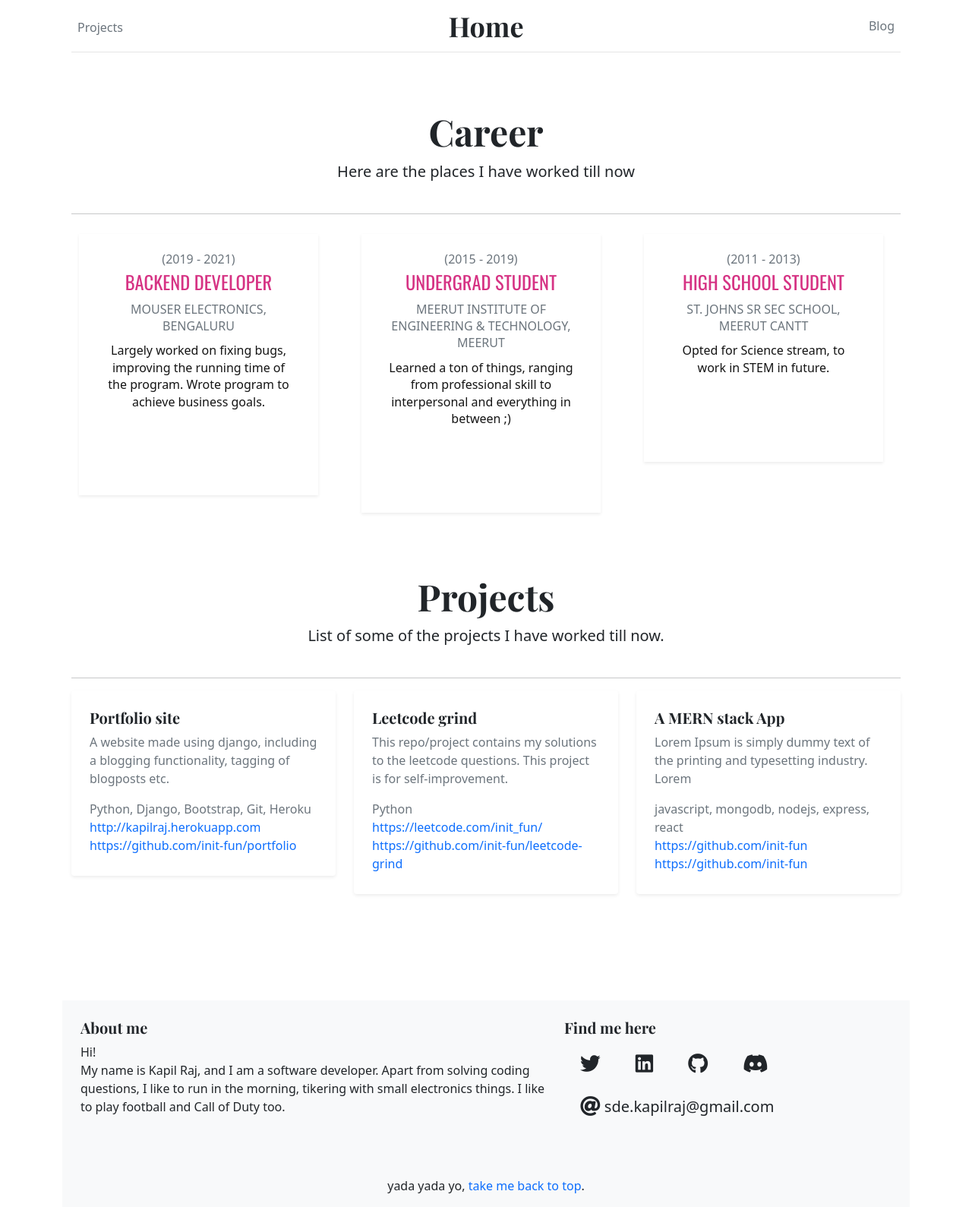
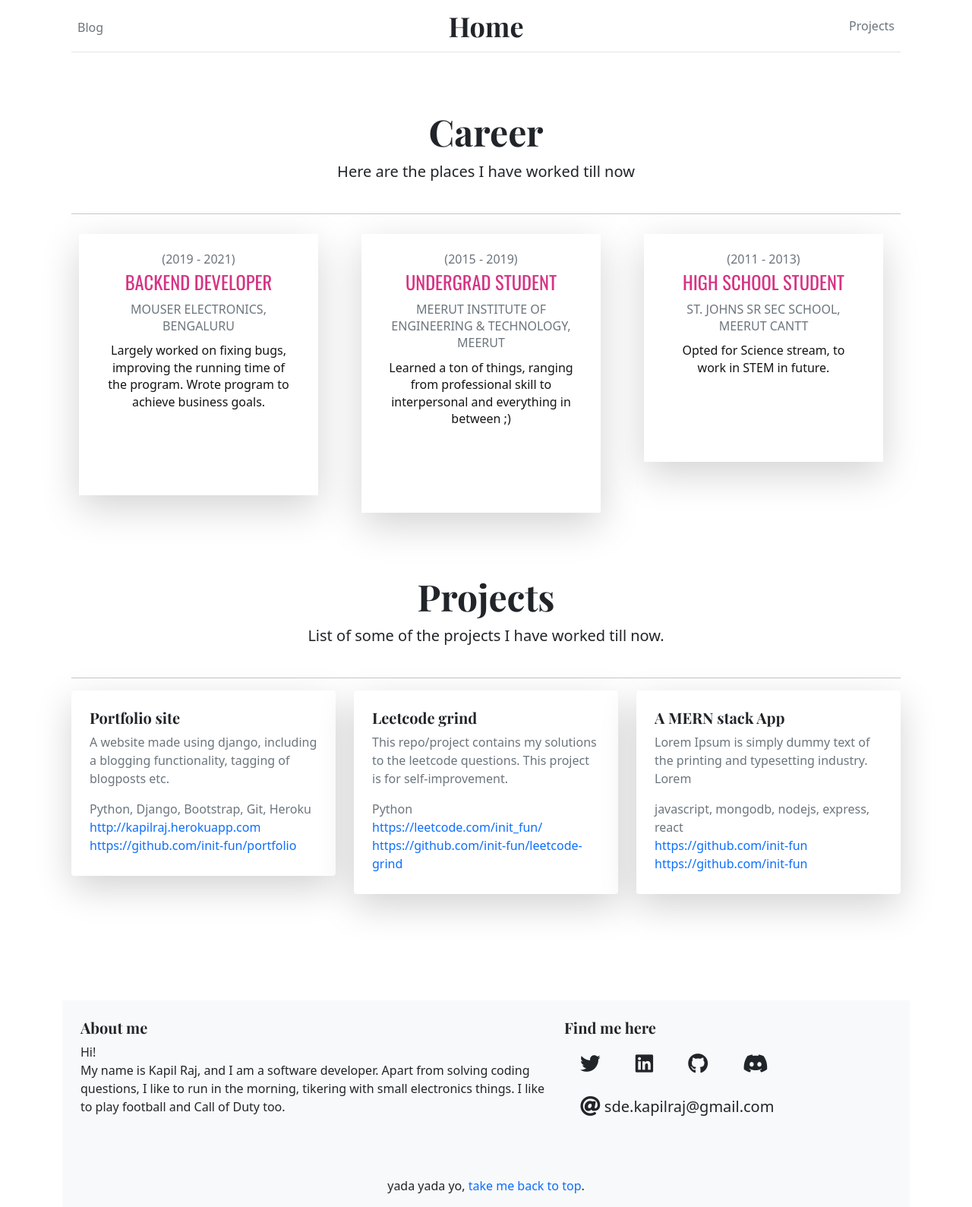
Before and after one commit to init-fun/portfolio, a Django app: page /carrer/ in a window 1280 px wide. Shown: the whole page at 76% size. Run offline with Django 3.2, Linux system fonts and the light colour scheme; data comes from the database, SQL or seed files in the repository; parts of the project's set-up code (start-up, migrations or seed data) failed here and were passed over; some libraries are stand-ins or nearby versions; some web fonts are replaced.

Commit message:
deploy new

```diff
--- a/blog/templates/blog/base.html
+++ b/blog/templates/blog/base.html
@@ -56,14 +56,15 @@
                 <div class="row flex-nowrap justify-content-between align-items-center">
                     <div class="col-4 pt-1">
                         <!-- <a class="link-secondary" href="#">Subscribe</a> -->
-                        <a class="p-2 link-secondary" href="{% url 'blog:carrer_page' %}">Projects</a>
+                        <a class="p-2 link-secondary" href="{% url 'blog:post_list' %}">Blog</a>
+
 
                     </div>
                     <div class="col-4 text-center">
                         <a class="blog-header-logo text-dark" href="{% url 'blog:index'%}">Home</a>
                     </div>
                     <div class="col-4 d-flex justify-content-end align-items-center">
-                        <a class="p-2 link-secondary" href="{% url 'blog:post_list' %}">Blog</a>
+                        <a class="p-2 link-secondary" href="{% url 'blog:carrer_page' %}">Projects</a>
 
                         <!-- <a class="link-secondary" href="#" aria-label="Search"> -->
                         <!-- <svg xmlns="http://www.w3.org/2000/svg" width="20" height="20" fill="none"
--- a/blog/templates/blog/carrer.html
+++ b/blog/templates/blog/carrer.html
@@ -18,8 +18,8 @@
     {% if forloop.first or forloop.counter0|divisibleby:3 %}
     <div class="row ">
         {% endif %}
-        <div class='col-md-4'>
-            <figure class="snip1376 shadow-sm" style="padding: 5px; ">
+        <div class='col-md-4' style="max-width:540px; display: inline-block;">
+            <figure class="snip1376 shadow-lg" style="padding: 5px; min-height: 250px;">
                 <!-- <img src="{{post.work_img.url}}" class="img-fluid d-block mx-auto mb-3" /> -->
                 <figcaption>
                     <div style="text-align: center; ">
@@ -64,7 +64,7 @@
 
         <div class="col-lg-4 col-md-3 mb-4 mb-lg-0">
 
-            <div class="card rounded border-0 shadow-sm">
+            <div class="card rounded border-0 shadow-lg">
                 <div class="p-4">
                     <!-- <img src="{{project.project_img.url}}" alt="" class="img-fluid d-block mx-auto mb-3"> -->
 
--- a/blog/templates/blog/post/list.html
+++ b/blog/templates/blog/post/list.html
@@ -28,8 +28,8 @@
 
             <!-- new card -->
 
-            <div class="card mb-3" style="max-width: 540px; max-height: 250px; height: 250px;">
-                <div class="row no-gutters">
+            <div class="card mb-3" style="max-width: 540px;display: inline-block;">
+                <div class="row no-gutters" style="display: inline-block;">
                     <div class="col-md-12">
                         <div class="card-body">
                             <strong class="d-inline-block text-primary">
--- a/mysite/settings.py
+++ b/mysite/settings.py
@@ -9,9 +9,9 @@ BASE_DIR = Path(__file__).resolve().parent.parent
 
 # SECURITY WARNING: keep the secret key used in production secret!
 # SECURITY WARNING: don't run with debug turned on in production!
-
 SECRET_KEY = os.environ["SECRET_KEY"]
 DEBUG = TEMPLATES_DEBUG = False
+
 
 ALLOWED_HOSTS = ["kapilraj.herokuapp.com", "127.0.0.1"]
 
```
